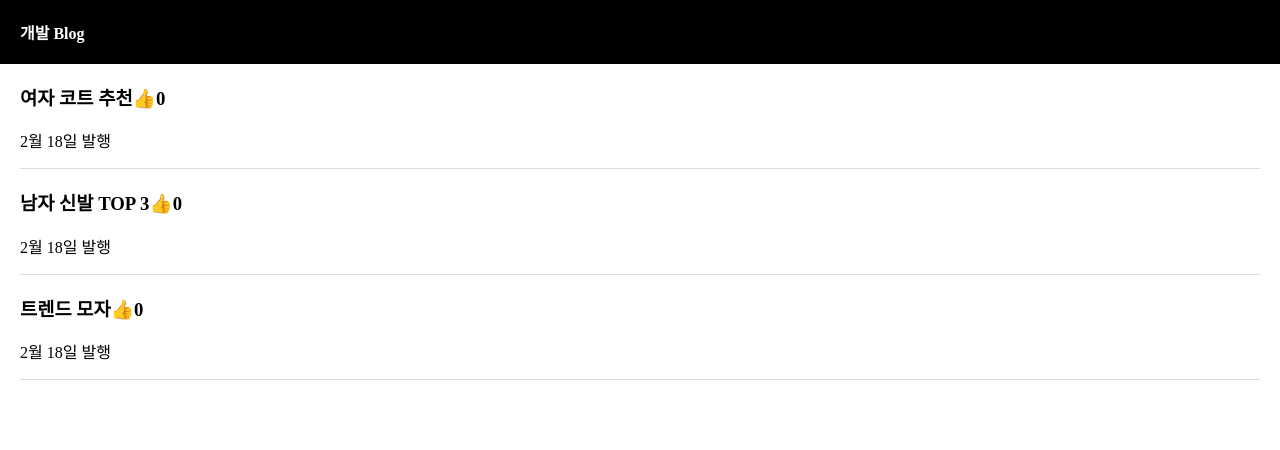
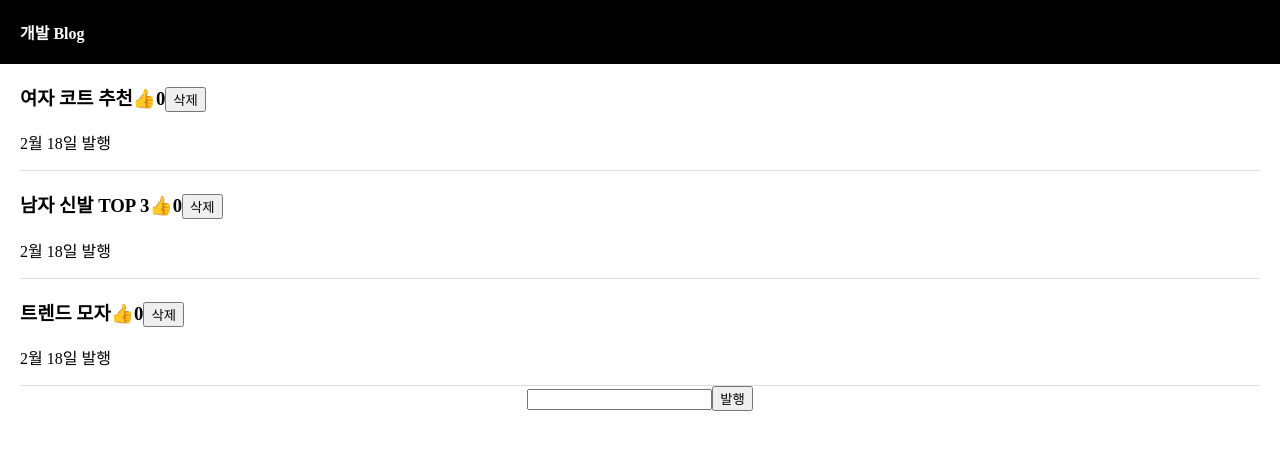
Before and after one commit to alsruddl0805/Project_Copy, a React (Create React App) app in the folder blog/: page / in a window 1280 px wide. Shown: the top 450 px of the page. Built offline with nearby package versions, Linux system fonts and the light colour scheme.

Commit message:
input / 글 발행 & 개별 삭제 / 이벤트 버블링 막기

```diff
--- a/blog/src/App.js
+++ b/blog/src/App.js
@@ -6,10 +6,11 @@ function App() {
   state : 변수 대신 쓰는 데이터 저장공간 (useState()를 사용하여 만들어야 함)
   장점 ) state는 변경되면 HTML이 자동으로 재렌더링이 되기 때문에, 새로고침 없이도 부드럽게 변경 됨
   */
-  let [title, b] = useState(['여자 코트 추천', '남자 신발 TOP 3', '트렌드 모자']); // => [작성한 string 문자열, <-를 수정하기 위한 데이터]
+  let [title, setTitle] = useState(['여자 코트 추천', '남자 신발 TOP 3', '트렌드 모자']); // => [작성한 string 문자열, <-를 수정하기 위한 데이터]
   let [likeNum, setLike] = useState([0,0,0]);
   let [modal, setModal] = useState(false);
   let [nowTitle, setNowTitle] = useState(0);
+  let [input, setInput] = useState('');
 
   // .map(콜백함수)
   // [1,2,3].map(function(a) {
@@ -20,13 +21,25 @@ function App() {
     // 복사 : deep copy 해서 수정 (값 공유 X)
     let newArr = [...title];
     newArr[0] = '남자 코트 추천';
-    b(newArr);
+    setTitle(newArr);
   }
 
   function likeUpdate(idx) {
     let testLikeArr = [...likeNum];
     testLikeArr[idx] = testLikeArr[idx] + 1;
     setLike(testLikeArr);
+  }
+
+  function listUpdate() {
+    let listArr = [...title];
+    listArr.unshift(input)
+    setTitle(listArr);
+  }
+
+  function removeList(idx) {
+    let listArr = [...title];
+    listArr.splice(idx, 1);
+    setTitle(listArr);
   }
 
   return (
@@ -56,12 +69,13 @@ function App() {
 
       <ul className="list">
       {
-        [1,2,3].map(function(a, idx) {
+        title.map(function(a, idx) {
           return (
             <li key={idx}>
               <h3 onClick={() => {setModal(!modal); setNowTitle(idx)}}>{title[idx]}
-              <span onClick={() => {likeUpdate(idx)}}>👍</span>
+              <span onClick={(e) => {e.stopPropagation(); likeUpdate(idx)}}>👍</span>
               <span>{likeNum[idx]}</span>
+              <button onClick={(e) => {e.stopPropagation(); removeList(idx)}}>삭제</button>
               </h3>
               <p>2월 18일 발행</p>
             </li>
@@ -69,6 +83,9 @@ function App() {
         })
       }
       </ul>
+
+        <input type="text" onChange={(e) => {setInput(e.target.value)}}/>
+        <button type="button" onClick={() => {listUpdate()}}>발행</button>
 
       {
         modal === true ? <Modal title={title} nowTitle={nowTitle} modifyTitle={modifyTitle}/> : null
```
